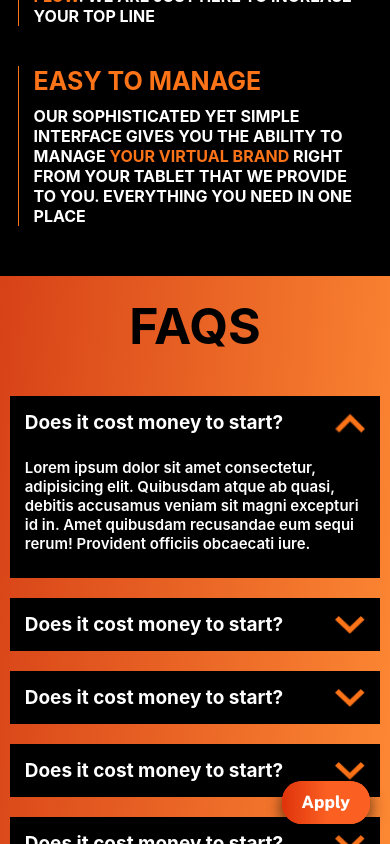
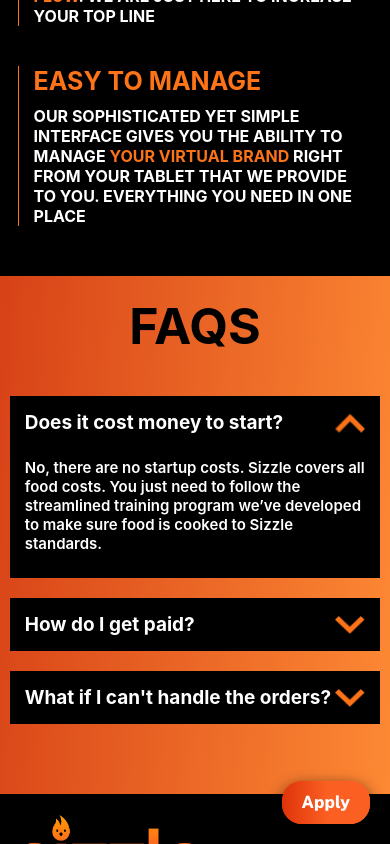
Before and after one commit to ahmar7/Sizzle, a React (Create React App) app: page / in a window 390 px wide. Both pictures are taken after a click on the element "Does it cost money to start?". Shown: the part 5124-5968 px from the top of the page. Built offline with nearby package versions, Linux system fonts and the light colour scheme.

Commit message:
content update

```diff
--- a/src/components/Faq/faq.js
+++ b/src/components/Faq/faq.js
@@ -28,20 +28,20 @@
       setshow3(false);
     }
   };
-  let showslide4 = () => {
-    if (show4 === false) {
-      setshow4(true);
-    } else {
-      setshow4(false);
-    }
-  };
-  let showslide5 = () => {
-    if (show5 === false) {
-      setshow5(true);
-    } else {
-      setshow5(false);
-    }
-  };
+  // let showslide4 = () => {
+  //   if (show4 === false) {
+  //     setshow4(true);
+  //   } else {
+  //     setshow4(false);
+  //   }
+  // };
+  // let showslide5 = () => {
+  //   if (show5 === false) {
+  //     setshow5(true);
+  //   } else {
+  //     setshow5(false);
+  //   }
+  // };
   return (
     <div className="faq-section">
       <div className="inner-faq">
@@ -53,59 +53,24 @@
         </div>
         <div className={show1 ? " faq-detail" : "show-it "}>
           <p>
-            Lorem ipsum dolor sit amet consectetur, adipisicing elit. Quibusdam
-            atque ab quasi, debitis accusamus veniam sit magni excepturi id in.
-            Amet quibusdam recusandae eum sequi rerum! Provident officiis
-            obcaecati iure.
+            No, there are no startup costs. Sizzle covers all food costs. You
+            just need to follow the streamlined training program we’ve developed
+            to make sure food is cooked to Sizzle standards.
           </p>
         </div>
         <div className="faq-slide" onClick={showslide2}>
-          <h1>Does it cost money to start?</h1>
+          <h1>How do I get paid?</h1>
           <img src={ArrowFaq} className={show2 ? "rotate" : ""} alt="" />
         </div>
         <div className={show2 ? " faq-detail" : "show-it "}>
-          <p>
-            Lorem ipsum dolor sit amet consectetur, adipisicing elit. Quibusdam
-            atque ab quasi, debitis accusamus veniam sit magni excepturi id in.
-            Amet quibusdam recusandae eum sequi rerum! Provident officiis
-            obcaecati iure.
-          </p>
+          <p>You will be paid weekly via direct deposit</p>
         </div>
         <div className="faq-slide" onClick={showslide3}>
-          <h1>Does it cost money to start?</h1>
+          <h1>What if I can't handle the orders?</h1>
           <img src={ArrowFaq} className={show3 ? "rotate" : ""} alt="" />
         </div>
         <div className={show3 ? " faq-detail" : "show-it "}>
-          <p>
-            Lorem ipsum dolor sit amet consectetur, adipisicing elit. Quibusdam
-            atque ab quasi, debitis accusamus veniam sit magni excepturi id in.
-            Amet quibusdam recusandae eum sequi rerum! Provident officiis
-            obcaecati iure.
-          </p>
-        </div>
-        <div className="faq-slide" onClick={showslide4}>
-          <h1>Does it cost money to start?</h1>
-          <img src={ArrowFaq} className={show4 ? "rotate" : ""} alt="" />
-        </div>
-        <div className={show4 ? " faq-detail" : "show-it "}>
-          <p>
-            Lorem ipsum dolor sit amet consectetur, adipisicing elit. Quibusdam
-            atque ab quasi, debitis accusamus veniam sit magni excepturi id in.
-            Amet quibusdam recusandae eum sequi rerum! Provident officiis
-            obcaecati iure.
-          </p>
-        </div>
-        <div className="faq-slide" onClick={showslide5}>
-          <h1>Does it cost money to start?</h1>
-          <img src={ArrowFaq} className={show5 ? "rotate" : ""} alt="" />
-        </div>
-        <div className={show5 ? " faq-detail" : "show-it "}>
-          <p>
-            Lorem ipsum dolor sit amet consectetur, adipisicing elit. Quibusdam
-            atque ab quasi, debitis accusamus veniam sit magni excepturi id in.
-            Amet quibusdam recusandae eum sequi rerum! Provident officiis
-            obcaecati iure.
-          </p>
+          <p>You can turn our brands on and off based on your capacity.</p>
         </div>
       </div>
     </div>
--- a/src/components/Header/header.css
+++ b/src/components/Header/header.css
@@ -97,6 +97,13 @@
     } */
 }
 
+@media (max-width:768px) {
+    .logo img {
+        width: 85%;
+        text-align: center;
+    }
+}
+
 @media (max-width:500px) {
     .logo img {
         width: 97%;
--- a/src/components/Header/header.js
+++ b/src/components/Header/header.js
@@ -1,11 +1,11 @@
 import React from "react";
-import { Arrow, Logo } from "../../utils/allImg";
+import { Arrow, newLogo } from "../../utils/allImg";
 import "./header.css";
 const Header = () => {
   return (
     <div className="main-header">
       <div className="logo">
-        <img src={Logo} alt="" />
+        <img src={newLogo} alt="" />
       </div>
       <div className="logo-title">
         <h3>
--- a/src/utils/allImg.js
+++ b/src/utils/allImg.js
@@ -1,4 +1,5 @@
 import Logo from "../assets/img/logo.png";
+import newLogo from "../assets/img/newlogo.png";
 import Arrow from "../assets/img/arrow.png";
 import Card1 from "../assets/img/card1.png";
 import Card2 from "../assets/img/card2.png";
@@ -11,8 +12,8 @@
 import Tech1 from "../assets/img/1.png";
 import Tech2 from "../assets/img/2.png";
 import Animate from "../assets/img/animate.mp4";
-
 export {
+  newLogo,
   Logo,
   Arrow,
   Card1,
```
Also changed, not shown: src/assets/img/newlogo.png (added).
